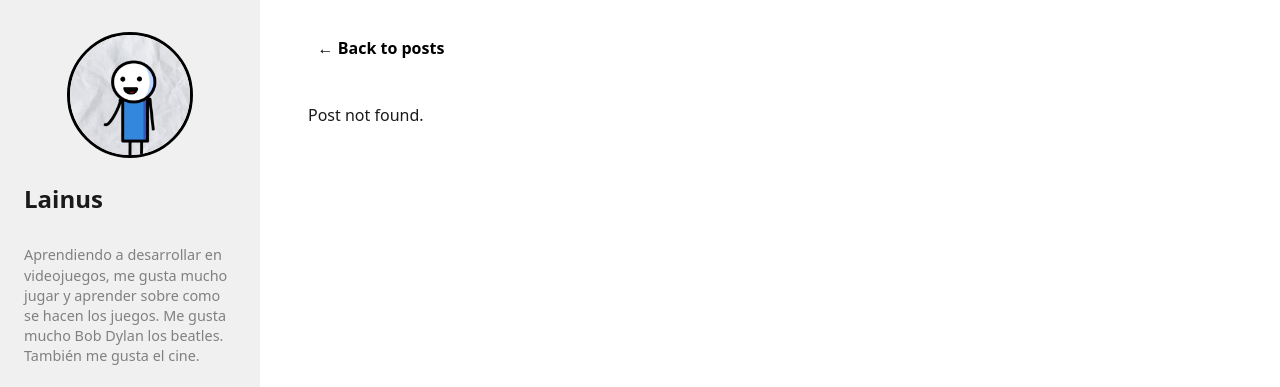
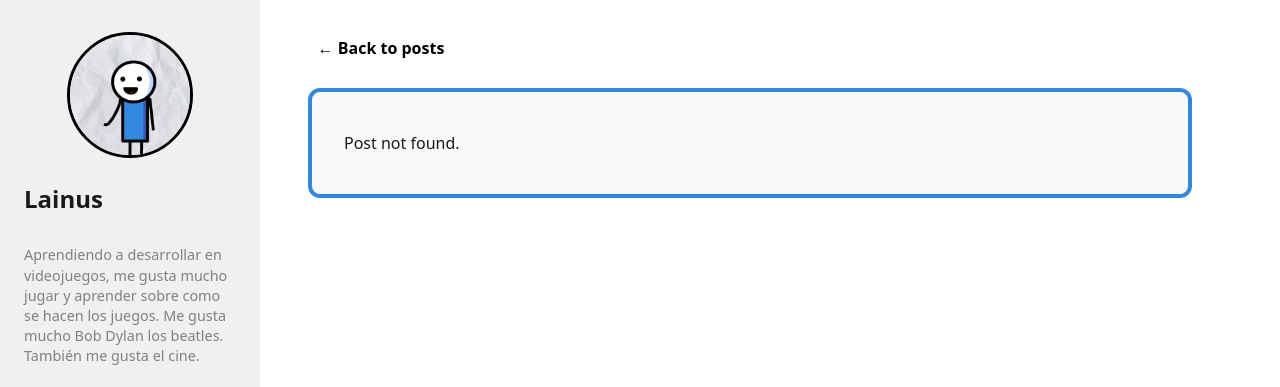
Before and after one commit to lanzelod/LainusBlog, a plain HTML site: page post.html in a window 1280 px wide. Shown: the top 387 px of the page. Drawn offline with Linux system fonts and the light colour scheme.

Commit message:
Update style.css

```diff
--- a/style.css
+++ b/style.css
@@ -168,6 +168,25 @@ h1 {
   font-size: 1rem;
 }
 
+#post-content
+{
+  margin-bottom: 2.5rem;
+  padding: 1.5rem 2rem;
+  border: 4px solid #3388de;
+  background-color: #f9f9f9;
+  border-radius: 12px 12px 12px 12px;
+  width: calc(100% - 40px); /* ancho completo menos margen derecho */
+  margin-right: 40px; /* margen derecho visible */
+  box-sizing: border-box;
+}
+
+
+@media (prefers-color-scheme: dark) {
+  #post-content {
+    background-color: #1e1e1e;
+  }
+}
+
 /* === SEARCH BOX === */
 .search {
   width: 100%;
```
